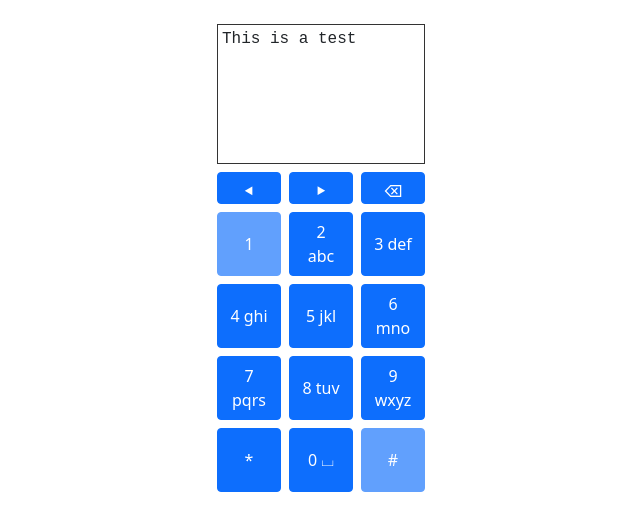
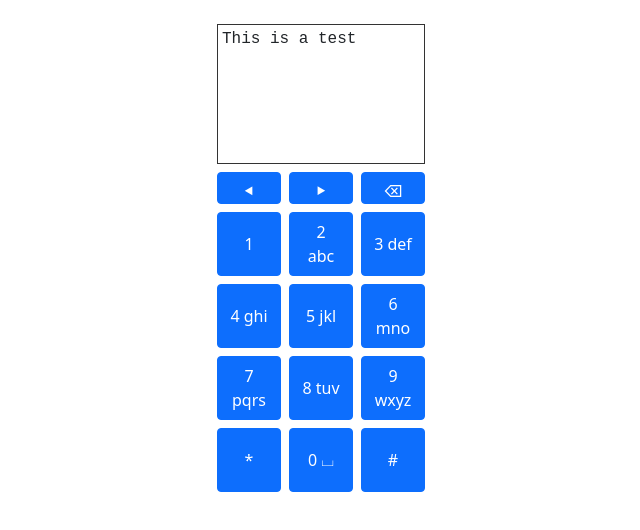
Before and after one commit to Amrod92/client_number-to-word, a React (Create React App) app: page / in a window 1280 px wide. Shown: the top 530 px of the page, without its empty margins (327-967 px from the left). Built offline with nearby package versions, Linux system fonts and the light colour scheme.

Commit message:
Keyboard and Screen UI fix button

```diff
--- a/src/components/Keyboard.js
+++ b/src/components/Keyboard.js
@@ -9,7 +9,7 @@ function Keyboard() {
       <Button>⯇</Button>
       <Button>⯈</Button>
       <Button>⌫</Button>
-      <Button disabled>1</Button>
+      <Button>1 </Button>
       <Button>2 abc</Button>
       <Button>3 def</Button>
       <Button>4 ghi</Button>
@@ -20,7 +20,7 @@ function Keyboard() {
       <Button>9 wxyz</Button>
       <Button>*</Button>
       <Button>0 ⌴</Button>
-      <Button disabled>#</Button>
+      <Button>#</Button>
     </div>
   );
 }
```
